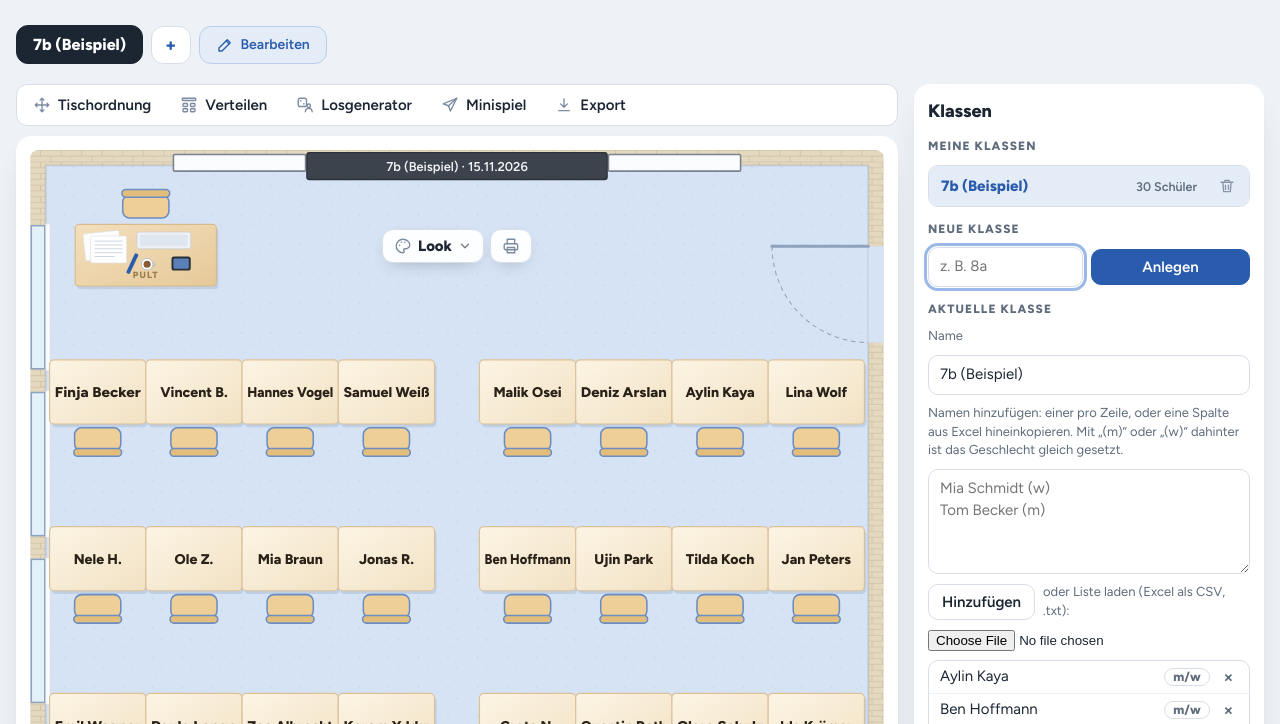
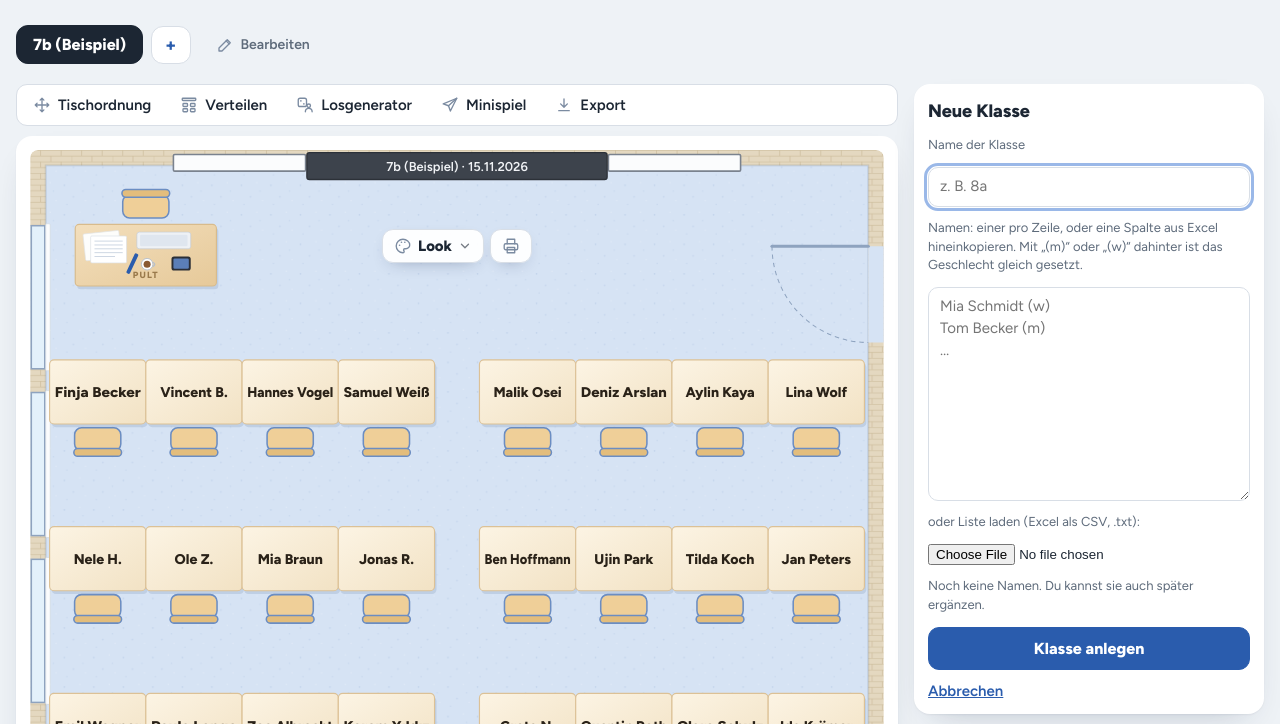
Before and after one commit to MysterGo/Sitzplaner, a plain HTML site: page index.html in a window 1280 px wide. Both pictures are taken after a click on the button "Neue Klasse anlegen". Shown: the part 49-773 px from the top of the page. Drawn offline with Linux system fonts and the light colour scheme.

Commit message:
Sitzplaner v39: eigene Ansicht für neue Klassen
Co-Authored-By: Claude Opus 5.5 <noreply@anthropic.com>
Claude-Session: https://claude.ai/code/session_01FYG53W1Y23PuoJXQBg8WMr

```diff
--- a/index.html
+++ b/index.html
@@ -685,24 +685,31 @@ Finja</textarea>
         </details>
       </div>
 
+      <div class="pane" id="pane-neu" hidden>
+        <h2>Neue Klasse</h2>
+        <label class="hint" for="ncName">Name der Klasse</label>
+        <input type="text" id="ncName" placeholder="z. B. 8a" autocomplete="off">
+        <label class="hint" for="ncNames">Namen: einer pro Zeile, oder eine Spalte aus Excel hineinkopieren. Mit „(m)“ oder „(w)“ dahinter ist das Geschlecht gleich gesetzt.</label>
+        <textarea id="ncNames" rows="9" placeholder="Mia Schmidt (w)&#10;Tom Becker (m)&#10;…"></textarea>
+        <div class="row"><label class="hint grow" for="ncCsv">oder Liste laden (Excel als CSV, .txt):</label></div>
+        <input type="file" id="ncCsv" accept=".csv,.txt,text/csv,text/plain">
+        <p class="hint" id="ncCount">0 Namen</p>
+        <button class="primary rnd" id="ncCreate">Klasse anlegen</button>
+        <button class="link" id="ncCancel" style="align-self:flex-start">Abbrechen</button>
+      </div>
+
       <div class="pane" id="pane-klasse" hidden>
         <h2>Klassen</h2>
         <section>
           <h3>Meine Klassen</h3>
           <div class="clist" id="classList"></div>
         </section>
+        <button id="btnNewClass2" style="align-self:flex-start">+ Neue Klasse</button>
         <section>
-          <h3>Neue Klasse</h3>
-          <div class="row">
-            <input type="text" id="newClassName" placeholder="z. B. 8a" aria-label="Name der neuen Klasse" size="12" style="flex:1">
-            <button class="primary" id="btnNewClass">Anlegen</button>
-          </div>
-        </section>
-        <section>
-          <h3>Aktuelle Klasse</h3>
-          <label class="hint" for="klassName">Name</label>
+          <h3 id="editTitle">Namen</h3>
+          <label class="hint" for="klassName">Name der Klasse</label>
           <input type="text" id="klassName">
-          <label class="hint" for="newNames">Namen hinzufügen: einer pro Zeile, oder eine Spalte aus Excel hineinkopieren. Mit „(m)“ oder „(w)“ dahinter ist das Geschlecht gleich gesetzt.</label>
+          <label class="hint" for="newNames">Weitere Namen hinzufügen (einer pro Zeile, „(m)“/„(w)“ möglich):</label>
           <textarea id="newNames" rows="4" placeholder="Mia Schmidt (w)&#10;Tom Becker (m)"></textarea>
           <div class="row"><button id="btnAddNames">Hinzufügen</button><label class="hint" for="csvNames" style="flex:1">oder Liste laden (Excel als CSV, .txt):</label></div>
           <input type="file" id="csvNames" accept=".csv,.txt,text/csv,text/plain">
@@ -1695,15 +1702,26 @@ document.querySelectorAll('[data-look]').forEach(b=>b.onclick=()=>{S.look=b.data
 $('viewS').onclick=()=>{S.flip=false;commit();};
 $('viewL').onclick=()=>{S.flip=true;commit();};
 $('classTabs').onclick=e=>{const b=e.target.closest('[data-cls]');if(!b||b.dataset.cls===S.current)return;$('classSel').value=b.dataset.cls;$('classSel').onchange({target:$('classSel')});};
-$('btnAddClass').onclick=()=>{setPanel('klasse');setTimeout(()=>{const i=$('newClassName');i.scrollIntoView({block:'center',behavior:'smooth'});i.focus();},60);};
+$('btnAddClass').onclick=openNew;
 $('classSel').onchange=e=>{S.current=e.target.value;sel.clear();pending=null;pickKey=null;delConfirm=false;resetPick();commit();};
-function newClass(){
-  const n=$('newClassName').value.trim();if(!n){toast('Bitte zuerst einen Namen für die Klasse eingeben.');$('newClassName').focus();return;}
-  const c=makeClass(n,[],0,30,'bloecke');S.classes.push(c);S.current=c.id;$('newClassName').value='';sel.clear();pickKey=null;resetPick();
-  panel='klasse';mode='schueler';commit();toast(`Klasse ${n} angelegt. Jetzt die Namen eintragen.`);$('newNames').focus();
-}
-$('btnNewClass').onclick=newClass;
-$('newClassName').addEventListener('keydown',e=>{if(e.key==='Enter'){e.preventDefault();newClass();}});
+function ncList(){return parseNames($('ncNames').value);}
+function ncUpd(){const n=ncList().length;$('ncCount').textContent=n?`${n} ${n===1?'Name':'Namen'} – es werden ${n} Einzeltische gestellt und alle zufällig verteilt.`:'Noch keine Namen. Du kannst sie auch später ergänzen.';}
+function openNew(){$('ncName').value='';$('ncNames').value='';ncUpd();setPanel('neu');setTimeout(()=>$('ncName').focus(),50);}
+function createClass(){
+  const n=$('ncName').value.trim();if(!n){toast('Bitte einen Namen für die Klasse eingeben.');$('ncName').focus();return;}
+  const names=ncList(),cnt=names.length||30;
+  const c=makeClass(n,[],0,cnt,'bloecke');c.students=names.map(mkStudent);
+  S.classes.push(c);S.current=c.id;sel.clear();pickKey=null;resetPick();
+  if(names.length)randomize(c);
+  panel='plan';mode='schueler';commit(true);
+  toast(names.length?`Klasse ${n} angelegt und verteilt.`:`Klasse ${n} angelegt. Namen über „Bearbeiten“ eintragen.`);
+}
+$('ncCreate').onclick=createClass;
+$('ncCancel').onclick=()=>setPanel('plan');
+$('ncNames').addEventListener('input',ncUpd);
+$('ncName').addEventListener('keydown',e=>{if(e.key==='Enter'){e.preventDefault();$('ncNames').focus();}});
+$('ncCsv').onchange=e=>{const f=e.target.files[0];if(!f)return;const r=new FileReader();r.onload=()=>{const names=parseNames(r.result);if(!names.length){toast('In der Datei wurden keine Namen gefunden.');return;}const t=$('ncNames');t.value=(t.value.trim()?t.value.trim()+'\n':'')+names.join('\n');ncUpd();};r.readAsText(f);e.target.value='';};
+$('btnNewClass2').onclick=openNew;
 $('klassName').oninput=e=>{cur().name=e.target.value||'Ohne Namen';save();renderRoom();$('sideTitle').textContent=cur().name;const o=$('classSel').selectedOptions[0];if(o)o.textContent=cur().name;const t=document.querySelector(`[data-cls="${cur().id}"]`);if(t)t.textContent=cur().name;};
 $('btnAddNames').onclick=()=>{const c=cur(),names=$('newNames').value.split(/[\n;]+/).map(s=>s.trim()).filter(Boolean);
   if(!names.length){toast('Keine Namen gefunden.');return;}names.forEach(n=>c.students.push(mkStudent(n)));$('newNames').value='';commit();toast(`${names.length} Namen hinzugefügt.`);};
```
